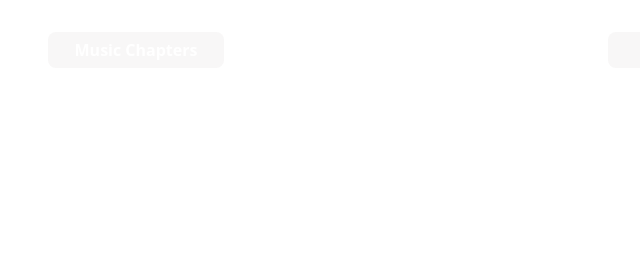
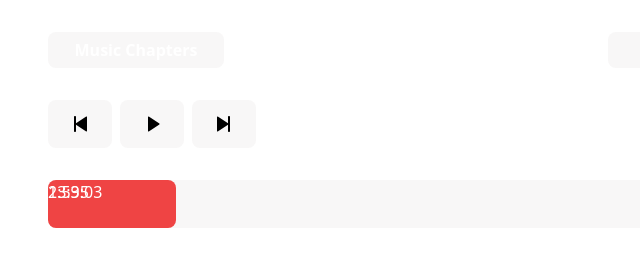
Before and after one commit to plutos28/music-chapters, a website: page src/index.html in a window 1280 px wide. Shown: the whole page, without its empty margins (0-640 px from the left). Drawn offline with Linux system fonts and the light colour scheme.

Commit message:
implementing player and its controls

```diff
--- a/src/index.html
+++ b/src/index.html
@@ -10,21 +10,45 @@
     <nav class="flex flex-row flex justify-between">
         <!-- left side nav buttons -->
         <div class="flex flex-row justify-center py-1.5 text-md ml-12 bg-opacity-30 backdrop-filter backdrop-blur-lg mt-8 rounded-lg bg-stone-200 w-44 ">
-            <p class="text-white font-bold">Music Chapters</p>
+            <a href="index.html" class="text-white font-bold">Music Chapters</a>
         </div>
 
         <!-- right side nav buttons -->
         <div class="flex flex-row">
-            <div class="flex flex-row justify-center py-1.5 text-md ml-12 bg-opacity-30 backdrop-filter backdrop-blur-lg mt-8 rounded-lg bg-stone-200 w-44 ">
+            <button class="flex flex-row justify-center py-1.5 text-md ml-12 bg-opacity-30 backdrop-filter backdrop-blur-lg mt-8 rounded-lg bg-stone-200 w-44 ">
                 <p class="text-white font-bold">Playlist</p>
-            </div>
-            <div class="flex flex-row justify-center py-1.5 text-md mx-12 bg-opacity-30 backdrop-filter backdrop-blur-lg mt-8 rounded-lg bg-stone-200 w-44 ">
+            </button>
+            <button class="flex flex-row justify-center py-1.5 text-md mx-12 bg-opacity-30 backdrop-filter backdrop-blur-lg mt-8 rounded-lg bg-stone-200 w-44 ">
                 <p class="text-white font-bold">Chapters</p>
-            </div>
-            <div class="flex flex-row justify-center py-1.5 text-md mr-12 bg-opacity-30 backdrop-filter backdrop-blur-lg mt-8 rounded-lg bg-stone-200 w-44 ">
+            </button>
+            <button class="flex flex-row justify-center py-1.5 text-md mr-12 bg-opacity-30 backdrop-filter backdrop-blur-lg mt-8 rounded-lg bg-stone-200 w-44 ">
                 <p class="text-white font-bold">Uploads</p>
-            </div>
+            </button>
         </div>
     </nav>
+    <main class="">
+        <!-- media control buttons -->
+        <div class="flex flex-row ml-10">
+            <button class="flex flex-row justify-center items-center mx-2 h-12 text-md  bg-opacity-30 backdrop-filter backdrop-blur-lg mt-8 rounded-lg bg-stone-200 w-16 ">
+                <svg xmlns="http://www.w3.org/2000/svg" viewBox="0 0 24 24" width="24" height="24"><path d="M8 11.3333L18.2227 4.51823C18.4524 4.36506 18.7628 4.42714 18.916 4.65691C18.9708 4.73904 19 4.83555 19 4.93426V19.0657C19 19.3419 18.7761 19.5657 18.5 19.5657C18.4013 19.5657 18.3048 19.5365 18.2227 19.4818L8 12.6667V19C8 19.5523 7.55228 20 7 20C6.44772 20 6 19.5523 6 19V5C6 4.44772 6.44772 4 7 4C7.55228 4 8 4.44772 8 5V11.3333Z"></path></svg>
+            </button>
+            <button class="flex flex-row justify-center items-center h-12  text-md  bg-opacity-30 backdrop-filter backdrop-blur-lg mt-8 rounded-lg bg-stone-200 w-16 ">
+                <svg xmlns="http://www.w3.org/2000/svg" viewBox="0 0 24 24" width="24" height="24"><path d="M19.376 12.4158L8.77735 19.4816C8.54759 19.6348 8.23715 19.5727 8.08397 19.3429C8.02922 19.2608 8 19.1643 8 19.0656V4.93408C8 4.65794 8.22386 4.43408 8.5 4.43408C8.59871 4.43408 8.69522 4.4633 8.77735 4.51806L19.376 11.5838C19.6057 11.737 19.6678 12.0474 19.5146 12.2772C19.478 12.3321 19.4309 12.3792 19.376 12.4158Z"></path></svg>
+            </button>
+            <button class="flex flex-row justify-center items-center mx-2 h-12 text-md  bg-opacity-30 backdrop-filter backdrop-blur-lg mt-8 rounded-lg bg-stone-200 w-16 ">
+                <svg xmlns="http://www.w3.org/2000/svg" viewBox="0 0 24 24" width="24" height="24"><path d="M16 12.6667L5.77735 19.4818C5.54759 19.6349 5.23715 19.5729 5.08397 19.3431C5.02922 19.261 5 19.1645 5 19.0657V4.93426C5 4.65812 5.22386 4.43426 5.5 4.43426C5.59871 4.43426 5.69522 4.46348 5.77735 4.51823L16 11.3333V5C16 4.44772 16.4477 4 17 4C17.5523 4 18 4.44772 18 5V19C18 19.5523 17.5523 20 17 20C16.4477 20 16 19.5523 16 19V12.6667Z"></path></svg>
+            </button>
+        </div>
+
+        <!-- music player -->
+        <!-- progress bar -->
+        <div class=" w-1/2 h-12 text-md mx-12 bg-opacity-30 backdrop-filter backdrop-blur-lg mt-8 rounded-lg bg-stone-200">
+            <div class="absolute w-32 h-12 text-md rounded-lg bg-red-500"></div>
+            <!-- time start -->
+            <p class="absolute left=8 text-white">13:35</p>
+            <!-- time end -->
+            <p class="absolute text-white">2:59:03</p>
+        </div>
+    </main>
 </body>
 </html>
```
Also changed, not shown: src/output.css.
